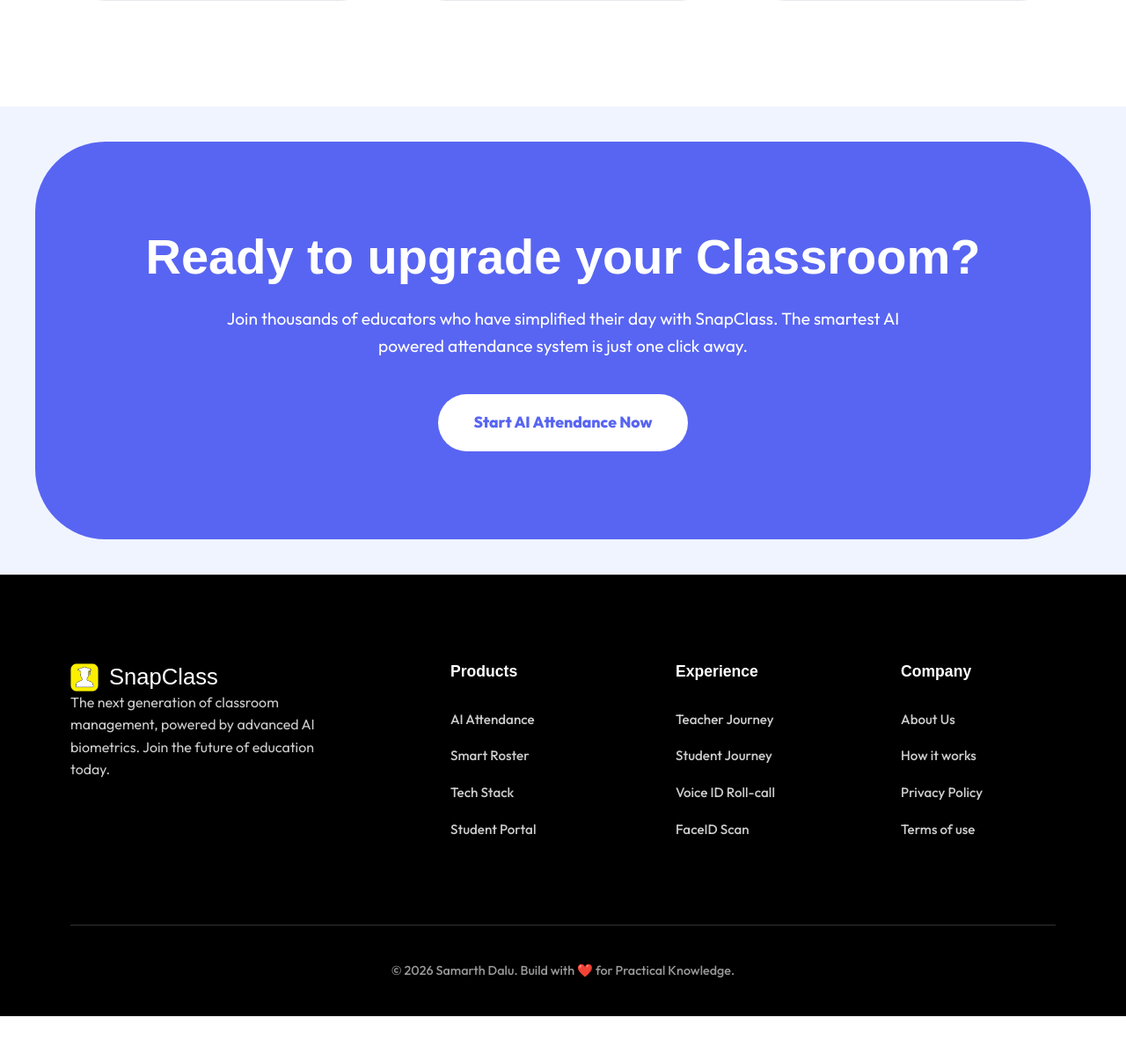
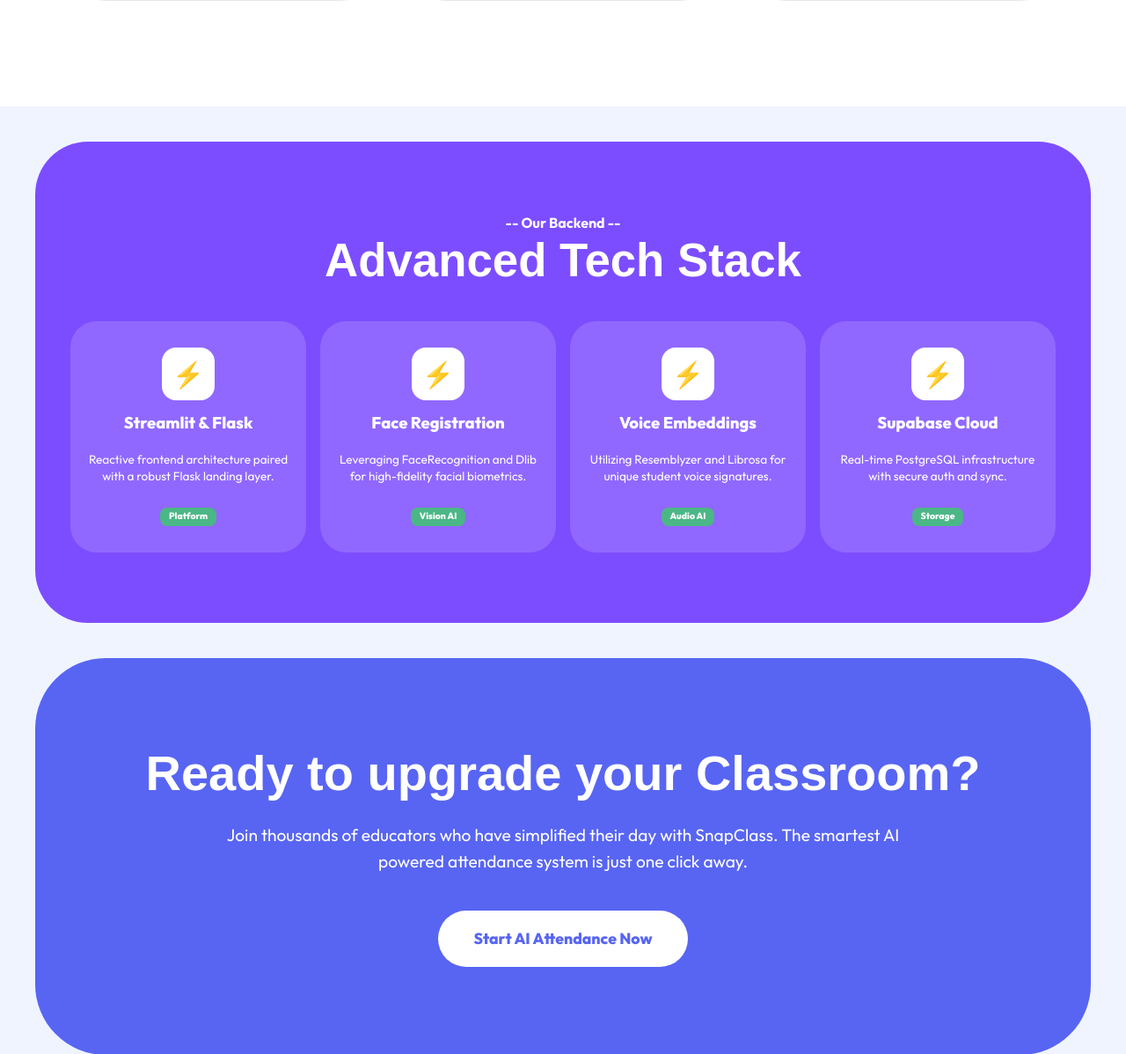
Before and after one commit to samarth-1234/sc-landing-page, a Flask app: page / in a window 1280 px wide. Shown: the part 1408-2606 px from the top of the page at 88% size. Before the commit the page ends 2563 px from the top, so only its background shows below. Run offline with Flask 3, Linux system fonts and the light colour scheme; some web fonts are replaced.

Commit message:
TechStack Section

```diff
--- a/static/css/style.css
+++ b/static/css/style.css
@@ -246,6 +246,81 @@ h1, h2, h3, h4{
     line-height: 1.5;
 }
 
+.tech-stack{
+    padding: 80px 40px;
+    background-color: #7C4DFF;
+    border-radius: 60px;
+    margin: 40px;
+    text-align: center;
+}
+
+.tech-stack h2{
+    font-size: 3.3rem;
+    margin-bottom: 12px;
+    color: white;
+}
+
+.tech-stack .section-tag{
+    color: white;
+    font-weight: 700;
+}
+
+.tech-grid{
+    display: grid;
+    grid-template-columns: repeat(4,1fr);
+    gap: 16px;
+    max-width: 1200px;
+    margin: 40px auto 0;
+}
+
+.tech-card{
+    background-color: rgba(255, 255, 255, 0.15);
+    padding: 30px 20px;
+    border-radius: 30px;
+    text-align: center;
+    display: flex;
+    flex-direction: column;
+    align-items: center;
+    gap: 16px;
+}
+
+.t-icon{
+    height: 60px;
+    width: 60px;
+    border-radius: 16px;
+    background-color: white;
+    min-width: 60px;
+    display: flex;
+    justify-content: center;
+    align-items: center;
+    font-size: 1.8rem;
+}
+
+.tech-card h4{
+    font-size: 1.15rem;
+    margin-bottom: 6px;
+    color: white;
+    font-family: 'Outfit', sans-serif;
+    font-weight: 800;
+}
+
+.tech-tag{
+    display: inline-block;
+    background-color: #4BB786;
+    color: white;
+    border-radius: 8px;
+    font-size: 0.65rem;
+    margin-top: 10px;
+    padding: 2px 10px;
+    font-weight: 800;
+}
+
+.tech-card p{
+    font-size: 0.85rem;
+    color: white;
+    line-height: 1.4;
+}
+
 .purple-section{
     background-color: var(--primary);
     color: white;
--- a/templates/index.html
+++ b/templates/index.html
@@ -86,6 +86,53 @@
                     <p>Course codes generate unique QR codes for instant student enrollment. No more manual entry or data management headaches.</p>
                 </div>
 
+            </div>
+        </section>
+
+        <section id="tech" class="tech-stack">
+            <div class="section-tag">-- Our Backend --</div>
+            <h2>Advanced Tech Stack</h2>
+
+            <div class="tech-grid">
+
+                <div class="tech-item">
+                    <div class="tech-card">
+                        <div class="t-icon">⚡</div>
+                        <h4>Streamlit & Flask</h4>
+                        <p>Reactive frontend architecture paired with a robust Flask landing layer.</p>
+                        <span class="tech-tag">Platform</span>
+                    </div>
+                </div>
+
+
+                <div class="tech-item">
+                    <div class="tech-card">
+                        <div class="t-icon">⚡</div>
+                        <h4>Face Registration</h4>
+                        <p>Leveraging FaceRecognition and Dlib for high-fidelity facial biometrics.</p>
+                        <span class="tech-tag">Vision AI</span>
+                    </div>
+                </div>
+
+
+                <div class="tech-item">
+                    <div class="tech-card">
+                        <div class="t-icon">⚡</div>
+                        <h4>Voice Embeddings</h4>
+                        <p>Utilizing Resemblyzer and Librosa for unique student voice signatures.</p>
+                        <span class="tech-tag">Audio AI</span>
+                    </div>
+                </div>
+
+
+                <div class="tech-item">
+                    <div class="tech-card">
+                        <div class="t-icon">⚡</div>
+                        <h4>Supabase Cloud</h4>
+                        <p>Real-time PostgreSQL infrastructure with secure auth and sync.</p>
+                        <span class="tech-tag">Storage</span>
+                    </div>
+                </div>
             </div>
         </section>
 
```
